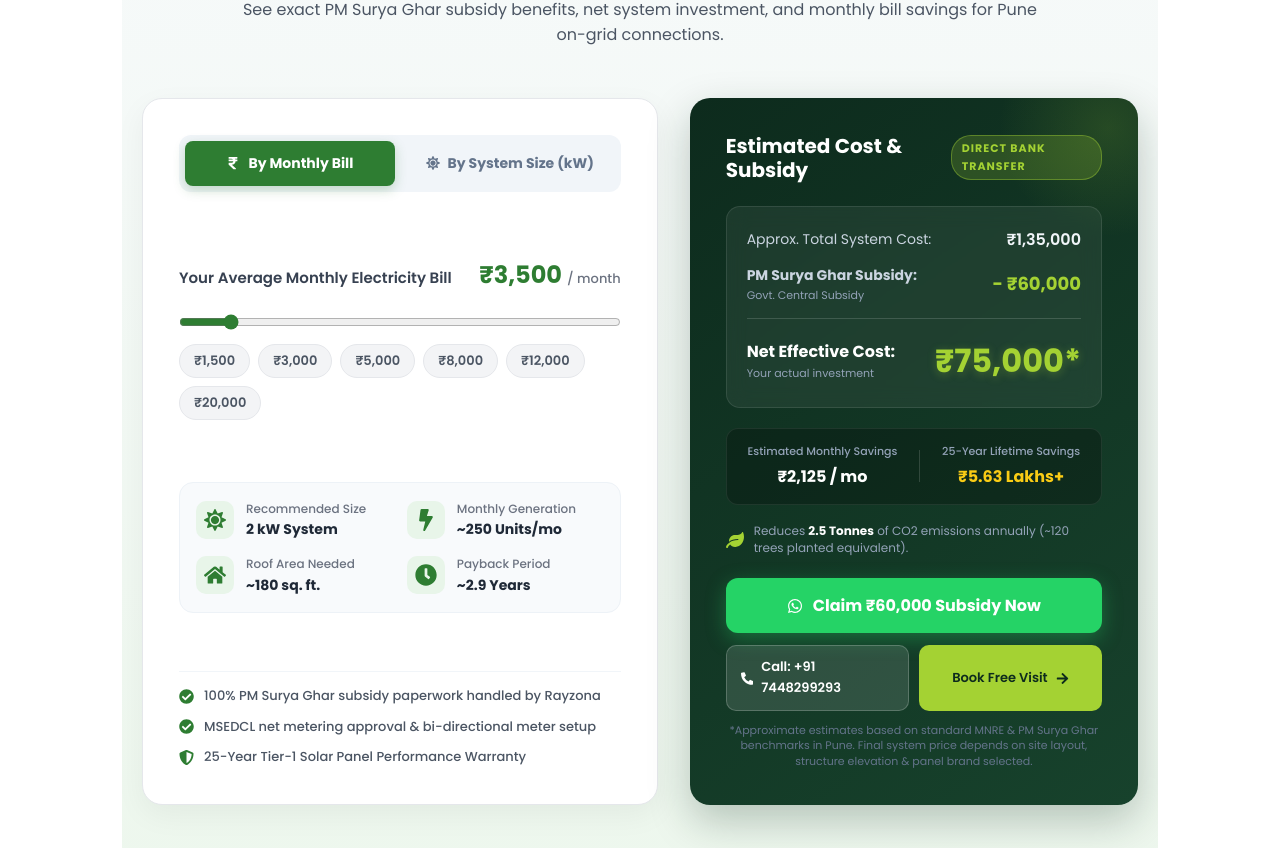
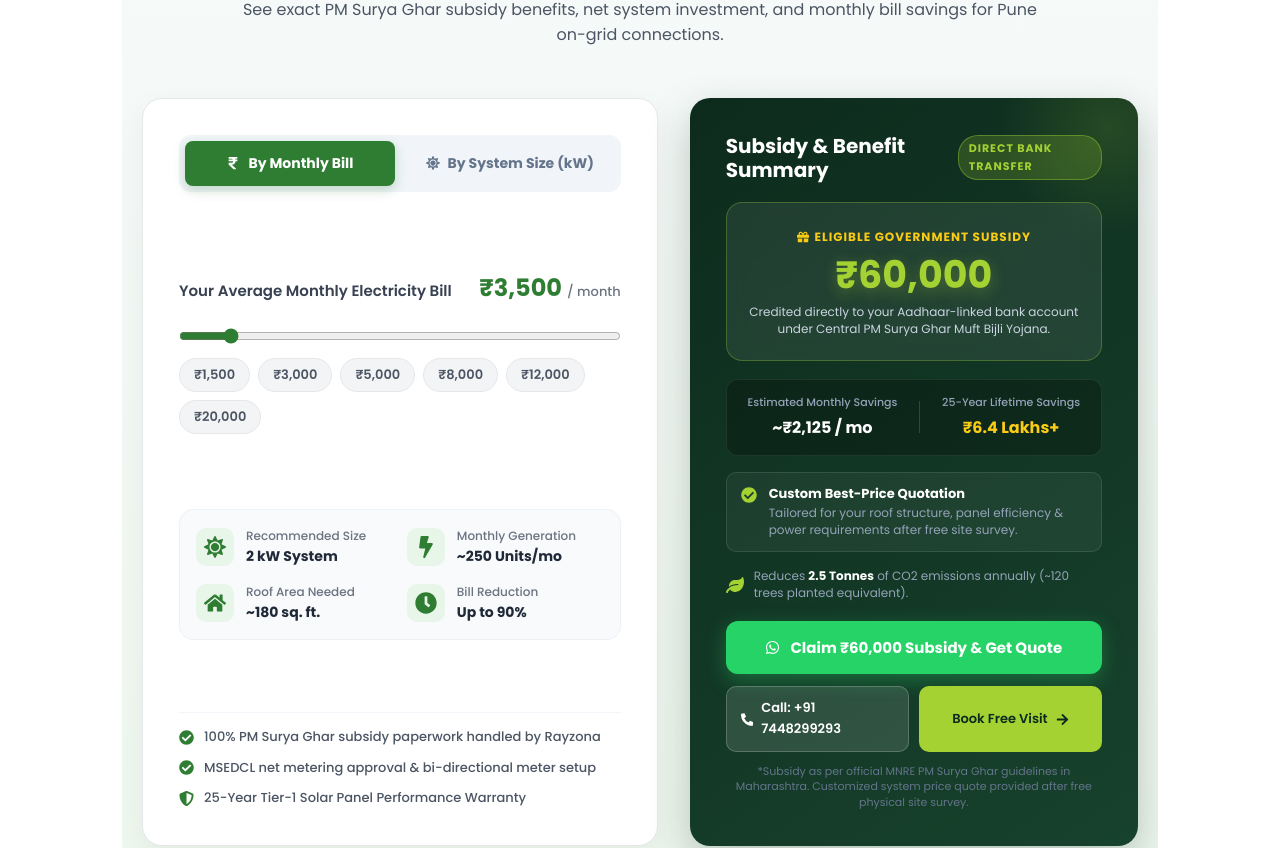
Before and after one commit to sam7448/rayzona-website, a React (Vite) app: page /on-grid-solar in a window 1280 px wide. Shown: the part 1592-2440 px from the top of the page. Built offline with nearby package versions, Linux system fonts and the light colour scheme.

Commit message:
Remove hardcoded price figures from solar calculator and pages

```diff
--- a/src/components/SolarCalculator/SolarCalculator.css
+++ b/src/components/SolarCalculator/SolarCalculator.css
@@ -274,7 +274,7 @@
   display: flex;
   justify-content: space-between;
   align-items: center;
-  margin-bottom: 24px;
+  margin-bottom: 20px;
 }
 
 .solar-calc__results-title {
@@ -296,79 +296,43 @@
   border: 1px solid rgba(164, 210, 51, 0.4);
 }
 
-/* Price Breakdown */
-.solar-calc__price-breakdown {
-  background: rgba(255, 255, 255, 0.06);
+/* Subsidy Hero Card */
+.solar-calc__subsidy-hero-card {
+  background: rgba(255, 255, 255, 0.08);
   backdrop-filter: blur(10px);
-  border-radius: 14px;
-  padding: 20px;
-  border: 1px solid rgba(255, 255, 255, 0.1);
-  margin-bottom: 20px;
+  border-radius: 16px;
+  padding: 22px 20px;
+  border: 1px solid rgba(164, 210, 51, 0.3);
+  text-align: center;
+  margin-bottom: 18px;
 }
 
-.solar-calc__breakdown-row {
-  display: flex;
-  justify-content: space-between;
+.solar-calc__subsidy-hero-badge {
+  display: inline-flex;
   align-items: center;
-  margin-bottom: 12px;
+  gap: 6px;
+  font-size: 12px;
+  font-weight: 700;
+  color: #facc15;
+  text-transform: uppercase;
+  letter-spacing: 1px;
+  margin-bottom: 8px;
 }
 
-.solar-calc__breakdown-label {
-  font-size: 14px;
-  color: #cbd5e1;
+.solar-calc__subsidy-hero-amount {
+  font-size: 38px;
+  font-weight: 900;
+  color: #a4d233;
+  line-height: 1.1;
+  text-shadow: 0 4px 15px rgba(164, 210, 51, 0.35);
+  margin-bottom: 8px;
 }
 
-.solar-calc__breakdown-label small {
-  display: block;
-  font-size: 11px;
-  color: #94a3b8;
-}
-
-.solar-calc__breakdown-val {
-  font-size: 16px;
-  font-weight: 600;
-  color: #f1f5f9;
-}
-
-.solar-calc__breakdown-row--subsidy {
-  margin-bottom: 14px;
-}
-
-.solar-calc__subsidy-amount {
-  font-size: 18px;
-  font-weight: 800;
-  color: #a4d233;
-}
-
-.solar-calc__divider {
-  height: 1px;
-  background: rgba(255, 255, 255, 0.15);
-  margin: 12px 0 16px 0;
-}
-
-.solar-calc__net-cost-row {
-  display: flex;
-  justify-content: space-between;
-  align-items: center;
-}
-
-.solar-calc__net-cost-label {
-  font-size: 16px;
-  font-weight: 700;
-  color: #ffffff;
-}
-
-.solar-calc__net-cost-sub {
-  display: block;
-  font-size: 11px;
-  color: #94a3b8;
-}
-
-.solar-calc__net-cost-val {
-  font-size: 32px;
-  font-weight: 800;
-  color: #a4d233;
-  text-shadow: 0 2px 10px rgba(164, 210, 51, 0.3);
+.solar-calc__subsidy-hero-desc {
+  font-size: 12px;
+  color: #cbd5e1;
+  line-height: 1.4;
+  margin: 0;
 }
 
 /* Savings Banner */
@@ -379,7 +343,7 @@
   background: rgba(0, 0, 0, 0.25);
   border-radius: 12px;
   padding: 14px 10px;
-  margin-bottom: 18px;
+  margin-bottom: 16px;
   border: 1px solid rgba(255, 255, 255, 0.08);
 }
 
@@ -411,6 +375,39 @@
   background: rgba(255, 255, 255, 0.15);
 }
 
+/* Quotation Banner */
+.solar-calc__quote-banner {
+  display: flex;
+  align-items: flex-start;
+  gap: 12px;
+  background: rgba(255, 255, 255, 0.05);
+  border-radius: 10px;
+  padding: 12px 14px;
+  margin-bottom: 16px;
+  border: 1px solid rgba(255, 255, 255, 0.1);
+  font-size: 12px;
+  color: #e2e8f0;
+  line-height: 1.4;
+}
+
+.solar-calc__quote-banner strong {
+  display: block;
+  color: #ffffff;
+  margin-bottom: 2px;
+  font-size: 13px;
+}
+
+.solar-calc__quote-banner span {
+  color: #94a3b8;
+}
+
+.solar-calc__quote-icon {
+  color: #a4d233;
+  font-size: 16px;
+  flex-shrink: 0;
+  margin-top: 2px;
+}
+
 /* Eco Impact */
 .solar-calc__eco-impact {
   display: flex;
@@ -419,7 +416,7 @@
   font-size: 12px;
   color: #94a3b8;
   line-height: 1.4;
-  margin-bottom: 22px;
+  margin-bottom: 20px;
 }
 
 .solar-calc__eco-icon {
@@ -447,9 +444,9 @@
   gap: 10px;
   background: #25d366;
   color: #ffffff;
-  font-size: 16px;
+  font-size: 15px;
   font-weight: 700;
-  padding: 15px 24px;
+  padding: 15px 20px;
   border-radius: 12px;
   border: none;
   cursor: pointer;
@@ -542,7 +539,7 @@
     grid-template-columns: 1fr;
   }
 
-  .solar-calc__net-cost-val {
-    font-size: 26px;
+  .solar-calc__subsidy-hero-amount {
+    font-size: 30px;
   }
 }
--- a/src/components/SolarCalculator/SolarCalculator.jsx
+++ b/src/components/SolarCalculator/SolarCalculator.jsx
@@ -11,11 +11,12 @@ import {
   FaCheckCircle,
   FaClock,
   FaHome,
-  FaArrowRight
+  FaArrowRight,
+  FaGift
 } from 'react-icons/fa';
 import './SolarCalculator.css';
 
-const SolarCalculator = ({ title, subtitle, showFullPageLink = false }) => {
+const SolarCalculator = ({ title, subtitle }) => {
   const [calcMode, setCalcMode] = useState('bill'); // 'bill' or 'capacity'
   const [monthlyBill, setMonthlyBill] = useState(3500);
   const [systemKw, setSystemKw] = useState(3);
@@ -50,19 +51,7 @@ const SolarCalculator = ({ title, subtitle, showFullPageLink = false }) => {
     return 78000; // 3 kW+ capped at ₹78,000
   };
 
-  // Estimated gross turnkey cost (Mono PERC / TopCon panels, branded on-grid inverter, structure, net-metering, installation)
-  const getGrossCost = (capacity) => {
-    if (capacity === 1) return 70000;
-    if (capacity === 2) return 135000;
-    if (capacity === 3) return 190000;
-    if (capacity === 4) return 245000;
-    if (capacity === 5) return 300000;
-    return Math.round(capacity * 58000);
-  };
-
   const subsidy = getSubsidy(kw);
-  const grossCost = getGrossCost(kw);
-  const netCost = Math.max(0, grossCost - subsidy);
 
   // Generation & Savings metrics (Pune average ~4.2 units/kW/day)
   const monthlyUnits = Math.round(kw * 125);
@@ -70,14 +59,13 @@ const SolarCalculator = ({ title, subtitle, showFullPageLink = false }) => {
   const avgElectricityTariff = 8.5; // Avg MSEDCL residential slab rate ₹8.5 / unit
   const estimatedMonthlySavings = Math.round(monthlyUnits * avgElectricityTariff);
   const estimatedAnnualSavings = estimatedMonthlySavings * 12;
-  const lifetimeSavings25Yrs = (estimatedAnnualSavings * 25) - netCost;
-  const paybackYears = (netCost / estimatedAnnualSavings).toFixed(1);
+  const lifetimeSavings25Yrs = estimatedAnnualSavings * 25;
   const rooftopAreaSqFt = kw * 90; // ~90 sq.ft per kW
   const co2OffsetTonnes = (annualUnits * 0.82 / 1000).toFixed(1);
 
-  // WhatsApp click handler with prefilled details
+  // WhatsApp click handler with prefilled details (NO hardcoded prices)
   const handleWhatsAppBooking = () => {
-    const text = `Hi Rayzona Renewables Energy!\n\nI used your *PM Surya Ghar Solar Calculator*:\n• *System Size:* ${kw} kW Rooftop Solar\n• *Estimated Bill:* ₹${calcMode === 'bill' ? monthlyBill : Math.round(kw * 1400)}/month\n• *Total Cost:* ₹${grossCost.toLocaleString('en-IN')}\n• *Govt Subsidy:* ₹${subsidy.toLocaleString('en-IN')}\n• *Net Payable:* ₹${netCost.toLocaleString('en-IN')}\n• *Monthly Savings:* ~₹${estimatedMonthlySavings.toLocaleString('en-IN')}/mo\n\nI want to book a *Free Site Survey in Pune* and apply for the PM Surya Ghar subsidy with Rayzona. Please guide me!`;
+    const text = `Hi Rayzona Renewables Energy!\n\nI used your *PM Surya Ghar Solar Calculator*:\n• *Recommended System:* ${kw} kW Rooftop Solar\n• *Monthly Electricity Bill:* ₹${calcMode === 'bill' ? monthlyBill : Math.round(kw * 1400)}/month\n• *Eligible Central Subsidy:* ₹${subsidy.toLocaleString('en-IN')}\n• *Est. Monthly Generation:* ~${monthlyUnits} Units/mo\n• *Est. Monthly Savings:* ~₹${estimatedMonthlySavings.toLocaleString('en-IN')}/mo\n\nI want to get a *Custom Best-Price Quote* & book a *Free Site Survey in Pune*. Please assist me!`;
     const url = `https://wa.me/917448299293?text=${encodeURIComponent(text)}`;
     window.open(url, '_blank');
   };
@@ -99,7 +87,7 @@ const SolarCalculator = ({ title, subtitle, showFullPageLink = false }) => {
             )}
           </h2>
           <p className="solar-calc__subtitle">
-            {subtitle || 'Find out how much you can save under PM Surya Ghar Muft Bijli Yojana with Rayzona Renewables Energy. Instant estimates with zero hidden costs.'}
+            {subtitle || 'Find out your eligible Government Subsidy and monthly electricity bill savings under PM Surya Ghar Muft Bijli Yojana with Rayzona Renewables Energy.'}
           </p>
         </div>
 
@@ -224,8 +212,8 @@ const SolarCalculator = ({ title, subtitle, showFullPageLink = false }) => {
               <div className="solar-calc__spec-box">
                 <FaClock className="solar-calc__spec-icon" />
                 <div>
-                  <span className="solar-calc__spec-label">Payback Period</span>
-                  <strong className="solar-calc__spec-value">~{paybackYears} Years</strong>
+                  <span className="solar-calc__spec-label">Bill Reduction</span>
+                  <strong className="solar-calc__spec-value">Up to 90%</strong>
                 </div>
               </div>
             </div>
@@ -248,56 +236,48 @@ const SolarCalculator = ({ title, subtitle, showFullPageLink = false }) => {
 
           </div>
 
-          {/* Pricing & Results Column (Right) */}
+          {/* Subsidy & Benefits Column (Right) */}
           <div className="solar-calc__results-card">
 
             <div className="solar-calc__results-header">
-              <h3 className="solar-calc__results-title">Estimated Cost &amp; Subsidy</h3>
+              <h3 className="solar-calc__results-title">Subsidy &amp; Benefit Summary</h3>
               <span className="solar-calc__govt-tag">Direct Bank Transfer</span>
             </div>
 
-            {/* Price Breakdown */}
-            <div className="solar-calc__price-breakdown">
-              <div className="solar-calc__breakdown-row">
-                <span className="solar-calc__breakdown-label">Approx. Total System Cost:</span>
-                <span className="solar-calc__breakdown-val">₹{grossCost.toLocaleString('en-IN')}</span>
+            {/* Subsidy Highlight Card */}
+            <div className="solar-calc__subsidy-hero-card">
+              <div className="solar-calc__subsidy-hero-badge">
+                <FaGift /> Eligible Government Subsidy
               </div>
-
-              <div className="solar-calc__breakdown-row solar-calc__breakdown-row--subsidy">
-                <span className="solar-calc__breakdown-label">
-                  <strong>PM Surya Ghar Subsidy:</strong>
-                  <small>Govt. Central Subsidy</small>
-                </span>
-                <span className="solar-calc__breakdown-val solar-calc__subsidy-amount">
-                  - ₹{subsidy.toLocaleString('en-IN')}
-                </span>
+              <div className="solar-calc__subsidy-hero-amount">
+                ₹{subsidy.toLocaleString('en-IN')}
               </div>
-
-              <div className="solar-calc__divider"></div>
-
-              <div className="solar-calc__net-cost-row">
-                <div>
-                  <span className="solar-calc__net-cost-label">Net Effective Cost:</span>
-                  <small className="solar-calc__net-cost-sub">Your actual investment</small>
-                </div>
-                <div className="solar-calc__net-cost-val">
-                  ₹{netCost.toLocaleString('en-IN')}*
-                </div>
-              </div>
+              <p className="solar-calc__subsidy-hero-desc">
+                Credited directly to your Aadhaar-linked bank account under Central PM Surya Ghar Muft Bijli Yojana.
+              </p>
             </div>
 
             {/* Savings Box */}
             <div className="solar-calc__savings-banner">
               <div className="solar-calc__savings-stat">
                 <span className="solar-calc__savings-title">Estimated Monthly Savings</span>
-                <span className="solar-calc__savings-num">₹{estimatedMonthlySavings.toLocaleString('en-IN')} / mo</span>
+                <span className="solar-calc__savings-num">~₹{estimatedMonthlySavings.toLocaleString('en-IN')} / mo</span>
               </div>
               <div className="solar-calc__savings-divider"></div>
               <div className="solar-calc__savings-stat">
                 <span className="solar-calc__savings-title">25-Year Lifetime Savings</span>
                 <span className="solar-calc__savings-num solar-calc__savings-num--gold">
-                  ₹{(lifetimeSavings25Yrs / 100000).toFixed(2)} Lakhs+
+                  ₹{(lifetimeSavings25Yrs / 100000).toFixed(1)} Lakhs+
                 </span>
+              </div>
+            </div>
+
+            {/* Quotation Note */}
+            <div className="solar-calc__quote-banner">
+              <FaCheckCircle className="solar-calc__quote-icon" />
+              <div>
+                <strong>Custom Best-Price Quotation</strong>
+                <span>Tailored for your roof structure, panel efficiency &amp; power requirements after free site survey.</span>
               </div>
             </div>
 
@@ -315,7 +295,7 @@ const SolarCalculator = ({ title, subtitle, showFullPageLink = false }) => {
                 className="solar-calc__cta-whatsapp"
                 aria-label="Claim Subsidy on WhatsApp"
               >
-                <FaWhatsapp /> Claim ₹{subsidy.toLocaleString('en-IN')} Subsidy Now
+                <FaWhatsapp /> Claim ₹{subsidy.toLocaleString('en-IN')} Subsidy &amp; Get Quote
               </button>
 
               <div className="solar-calc__secondary-actions">
@@ -337,7 +317,7 @@ const SolarCalculator = ({ title, subtitle, showFullPageLink = false }) => {
             </div>
 
             <p className="solar-calc__disclaimer">
-              *Approximate estimates based on standard MNRE &amp; PM Surya Ghar benchmarks in Pune. Final system price depends on site layout, structure elevation &amp; panel brand selected.
+              *Subsidy as per official MNRE PM Surya Ghar guidelines in Maharashtra. Customized system price quote provided after free physical site survey.
             </p>
 
           </div>
--- a/src/pages/ResidentialSolar/ResidentialSolar.jsx
+++ b/src/pages/ResidentialSolar/ResidentialSolar.jsx
@@ -114,7 +114,7 @@ const ResidentialSolar = () => {
 
         <SolarCalculator
           title={<>Estimate Your Home Solar Subsidy &amp; <span className="solar-calc__highlight">Monthly Savings</span></>}
-          subtitle="Use our calculator to see exact PM Surya Ghar subsidy deductions and net system cost for your Pune residence."
+          subtitle="Use our calculator to see eligible PM Surya Ghar central subsidies and electricity bill savings for your Pune residence."
         />
 
         <div className="service-page__faq">
@@ -122,7 +122,7 @@ const ResidentialSolar = () => {
           <div className="service-page__faq-list">
             {[
               { q: 'What size solar system do I need for my home in Pune?', a: 'For an average Pune home consuming 300–500 units/month, a 3–5 kW on-grid solar system is typically recommended. Our engineer will calculate the exact size based on your actual consumption and rooftop space.' },
-              { q: 'How much does a home solar system cost in Pune?', a: 'A 3 kW home solar system in Pune costs approximately ₹1.5–2 lakh after PM Surya Ghar subsidy. Without subsidy, total cost is around ₹2–2.5 lakh. Rayzona provides transparent, competitive pricing.' },
+              { q: 'How much does a home solar system cost in Pune?', a: 'Pricing depends on your roof structure, panel efficiency, inverter brand, and required capacity. Rayzona provides a free on-site survey with transparent quotations, deducting the full PM Surya Ghar subsidy (up to ₹78,000).' },
               { q: 'Can I install solar in a flat or apartment in Pune?', a: 'For apartments, a group net metering or cooperative housing society solar installation is possible. Individual rooftop solar works best for independent houses, bungalows, and villas.' },
               { q: 'What is the maintenance required for home solar panels?', a: 'Solar panels need minimal maintenance — primarily bi-annual cleaning to remove dust. Rayzona offers Annual Maintenance Contracts (AMC) to ensure your system runs efficiently throughout its lifetime.' },
               { q: 'Will solar work during Maharashtra monsoon?', a: 'Yes. Solar panels still generate electricity on overcast days, though at reduced capacity. Pune\'s high annual sunshine hours (more than 300 sunny days) more than compensates for cloudy monsoon periods.' },
--- a/src/pages/SolarCalculator/SolarCalculatorPage.jsx
+++ b/src/pages/SolarCalculator/SolarCalculatorPage.jsx
@@ -22,12 +22,12 @@ const calculatorFaqs = [
     a: 'A standard 3 kW residential solar system requires approximately 250 to 300 square feet of shadow-free rooftop space. High-efficiency Mono PERC / TopCon panels are used to generate maximum electricity in minimal space.'
   },
   {
+    q: 'How do I get an exact price quotation for my rooftop?',
+    a: 'Solar system pricing is customized based on your roof type, structural elevation, inverter specifications, and energy consumption. Rayzona provides a free on-site survey and a transparent quotation with maximum eligible government subsidies deducted.'
+  },
+  {
     q: 'Can housing societies (RWAs / Apartment complexes) claim PM Surya Ghar subsidy in Pune?',
     a: 'Yes. Group Housing Societies (GHS) and Resident Welfare Associations (RWA) in Pune can receive ₹18,000 per kW for common area lighting and EV charging solar setups (up to 500 kW capacity).'
-  },
-  {
-    q: 'What is the average payback period for rooftop solar in Maharashtra?',
-    a: 'With current MSEDCL electricity tariffs in Pune (averaging ₹8.5 to ₹12 per unit) and the ₹78,000 PM Surya Ghar subsidy, the payback period is typically 2.2 to 3 years. After that, your electricity is practically free for the remaining 22+ years of the panel warranty.'
   }
 ];
 
@@ -38,11 +38,11 @@ const SolarCalculatorPage = () => {
         <title>PM Surya Ghar Solar Subsidy Calculator Pune | Rayzona Renewables Energy</title>
         <meta
           name="description"
-          content="Calculate your PM Surya Ghar Muft Bijli Yojana subsidy, rooftop solar system cost, and monthly savings in Pune with Rayzona Renewables Energy. Claim up to ₹78,000 subsidy."
+          content="Calculate your PM Surya Ghar Muft Bijli Yojana subsidy, rooftop solar system generation, and monthly savings in Pune with Rayzona Renewables Energy. Claim up to ₹78,000 subsidy."
         />
         <meta
           name="keywords"
-          content="PM Surya Ghar calculator Pune, solar subsidy calculator Pune, rooftop solar cost Pune, solar savings calculator, PM Surya Ghar subsidy Maharashtra, 3kW solar price Pune"
+          content="PM Surya Ghar calculator Pune, solar subsidy calculator Pune, rooftop solar Pune, solar savings calculator, PM Surya Ghar subsidy Maharashtra, solar installation subsidy"
         />
         <link rel="canonical" href={`${SITE_URL}/solar-calculator`} />
 
@@ -51,7 +51,7 @@ const SolarCalculatorPage = () => {
         <meta property="og:url" content={`${SITE_URL}/solar-calculator`} />
         <meta property="og:site_name" content="Rayzona Renewables Energy" />
         <meta property="og:title" content="PM Surya Ghar Solar Subsidy Calculator Pune | Rayzona Renewables Energy" />
-        <meta property="og:description" content="Calculate your PM Surya Ghar subsidy, system cost, and monthly electricity bill savings in Pune instantly." />
+        <meta property="og:description" content="Calculate your PM Surya Ghar subsidy, generation capacity, and monthly electricity bill savings in Pune instantly." />
         <meta property="og:image" content={`${SITE_URL}/og-image.jpg`} />
 
         {/* Twitter */}
@@ -77,7 +77,7 @@ const SolarCalculatorPage = () => {
             PM Surya Ghar <span className="solar-calc-page__highlight">Solar Subsidy Calculator</span> Pune
           </h1>
           <p className="solar-calc-page__desc">
-            Find out your exact subsidy eligibility under PM Surya Ghar Muft Bijli Yojana, net investment cost, and monthly power bill savings in Pune and Maharashtra.
+            Find out your eligible subsidy under PM Surya Ghar Muft Bijli Yojana, generation capacity, and monthly power bill savings in Pune and Maharashtra.
           </p>
         </div>
       </div>
@@ -85,7 +85,7 @@ const SolarCalculatorPage = () => {
       {/* Interactive Calculator Component */}
       <SolarCalculator />
 
-      {/* Subsidy Slab Guide Table */}
+      {/* Subsidy Slab Guide Table (NO PRICES) */}
       <section className="solar-calc-page__table-section">
         <div className="solar-calc-page__table-container">
           <h2 className="solar-calc-page__section-title">
@@ -102,8 +102,8 @@ const SolarCalculatorPage = () => {
                   <th>System Capacity</th>
                   <th>Suitable Monthly Bill</th>
                   <th>PM Surya Ghar Subsidy</th>
-                  <th>Est. Net Cost</th>
-                  <th>Monthly Savings</th>
+                  <th>Est. Monthly Generation</th>
+                  <th>Monthly Bill Savings</th>
                 </tr>
               </thead>
               <tbody>
@@ -111,43 +111,43 @@ const SolarCalculatorPage = () => {
                   <td><strong>1 kW System</strong></td>
                   <td>₹1,000 – ₹1,800</td>
                   <td className="solar-calc-page__subsidy-td">₹30,000</td>
-                  <td>~₹40,000</td>
-                  <td>~₹1,200/mo</td>
+                  <td>~120–130 Units</td>
+                  <td>Up to 90% (~₹1,200/mo)</td>
                 </tr>
                 <tr>
                   <td><strong>2 kW System</strong></td>
                   <td>₹1,800 – ₹3,500</td>
                   <td className="solar-calc-page__subsidy-td">₹60,000</td>
-                  <td>~₹75,000</td>
-                  <td>~₹2,500/mo</td>
+                  <td>~240–260 Units</td>
+                  <td>Up to 90% (~₹2,500/mo)</td>
                 </tr>
                 <tr className="solar-calc-page__highlight-row">
                   <td><strong>3 kW System (Most Popular)</strong></td>
                   <td>₹3,500 – ₹5,500</td>
                   <td className="solar-calc-page__subsidy-td"><strong>₹78,000</strong> (Max Cap)</td>
-                  <td><strong>~₹1,12,000</strong></td>
-                  <td><strong>~₹4,200/mo</strong></td>
+                  <td><strong>~360–400 Units</strong></td>
+                  <td><strong>Up to 90% (~₹4,200/mo)</strong></td>
                 </tr>
                 <tr>
                   <td><strong>4 kW System</strong></td>
                   <td>₹5,500 – ₹7,500</td>
                   <td className="solar-calc-page__subsidy-td">₹78,000</td>
-                  <td>~₹1,67,000</td>
-                  <td>~₹5,500/mo</td>
+                  <td>~480–520 Units</td>
+                  <td>Up to 90% (~₹5,500/mo)</td>
                 </tr>
                 <tr>
                   <td><strong>5 kW System</strong></td>
                   <td>₹7,500 – ₹10,000</td>
                   <td className="solar-calc-page__subsidy-td">₹78,000</td>
-                  <td>~₹2,22,000</td>
-                  <td>~₹7,200/mo</td>
+                  <td>~600–650 Units</td>
+                  <td>Up to 90% (~₹7,200/mo)</td>
                 </tr>
                 <tr>
                   <td><strong>10 kW System</strong></td>
                   <td>₹15,000+</td>
                   <td className="solar-calc-page__subsidy-td">₹78,000</td>
-                  <td>~₹5,02,000</td>
-                  <td>~₹15,000+/mo</td>
+                  <td>~1,200–1,300 Units</td>
+                  <td>Up to 90% (~₹15,000+/mo)</td>
                 </tr>
               </tbody>
             </table>
--- a/src/pages/SolarInstallationPune/SolarInstallationPune.jsx
+++ b/src/pages/SolarInstallationPune/SolarInstallationPune.jsx
@@ -19,7 +19,7 @@ const SolarInstallationPune = () => {
   const faqs = [
     {
       q: 'How much does solar installation cost in Pune?',
-      a: 'Solar installation cost in Pune depends on system size, type (on-grid, hybrid), and rooftop conditions. A 3 kW residential system typically ranges from ₹1.5–2 lakh after subsidy. Contact Rayzona for a free customised quote.'
+      a: 'Solar installation cost in Pune depends on system size, roof type, and component specifications. With PM Surya Ghar subsidy (up to ₹78,000 for homes), your net investment is significantly reduced. Contact Rayzona for a free site assessment and custom quote.'
     },
     {
       q: 'Is there a solar subsidy available in Pune?',
```
